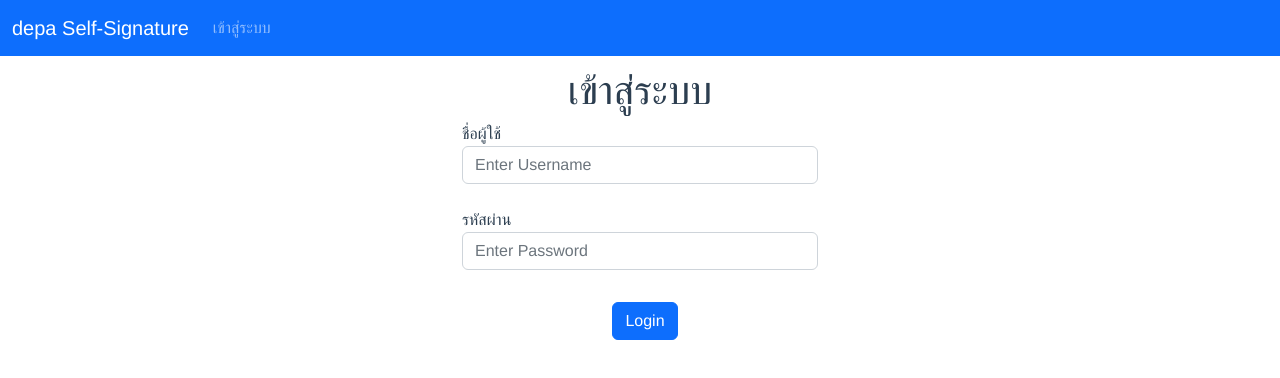
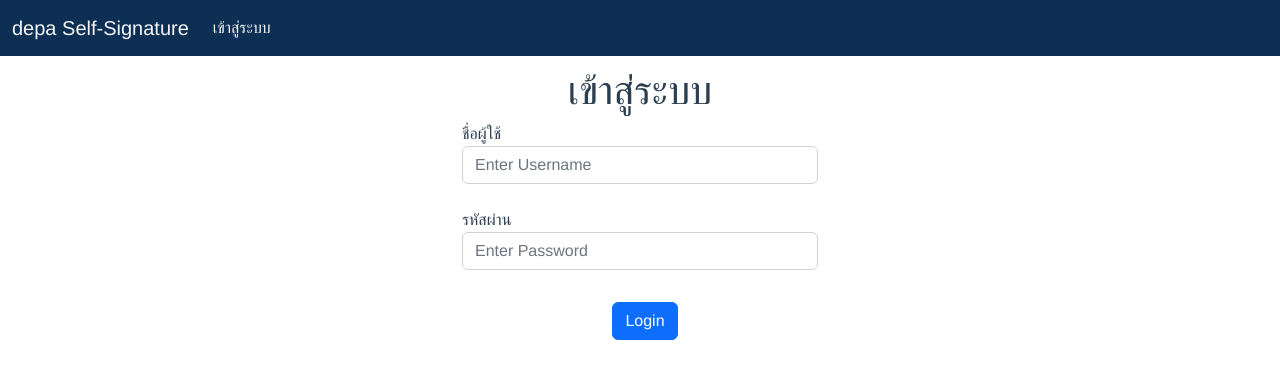
Before and after one commit to kretopas/depa_self_signature, a Vue app: page /login in a window 1280 px wide. Shown: the top 378 px of the page. Built offline with nearby package versions, Linux system fonts and the light colour scheme; no server answers.

Commit message:
:sparkles: feats: update UI for self-sign and navbar

```diff
--- a/src/components/MainHeader.vue
+++ b/src/components/MainHeader.vue
@@ -1,5 +1,5 @@
 <template>
-    <nav class="navbar navbar-expand-lg navbar-dark bg-primary">
+    <nav class="navbar navbar-expand-lg navbar-dark bg-depa">
         <div class="container-fluid">
             <router-link to="/">
                 <a class="navbar-brand">depa Self-Signature</a>
@@ -12,12 +12,16 @@
                 <ul class="navbar-nav me-auto mb-2 mb-lg-0" v-if="currentUser">
                     <li class="nav-item">
                         <router-link to="/">
-                            <a class="nav-link">ลงนาม (ผู้บริหาร)</a>
+                            <a class="nav-link" :class="$route.name == 'signingPage'? 'active':''">
+                                ลงนาม (ผู้บริหาร)
+                            </a>
                         </router-link>
                     </li>
                     <li class="nav-item">
                         <router-link to="/self">
-                            <a class="nav-link">ลงนาม (ด้วยตัวเอง)</a>
+                            <a class="nav-link" :class="$route.name == 'selfSigningPage'? 'active':''">
+                                ลงนาม (ด้วยตัวเอง)
+                            </a>
                         </router-link>
                     </li>
                     <li class="nav-item">
@@ -70,5 +74,29 @@ export default {
         }
     }
 }
+</script>
 
-</script>
+<style scoped>
+.bg-depa {
+	background-color: #0c2f53;
+}
+
+a.nav-link:hover {
+	color: #ffc600;
+}
+
+.active {
+    border: solid yellow 1px;
+    border-radius: 13px;
+    box-shadow: 1px 2px #ffc600;
+}
+
+a {
+	color: whitesmoke;
+	text-decoration: none;
+}
+
+#navbarToggler .active {
+    color: #ffc600;
+}
+</style>
```
